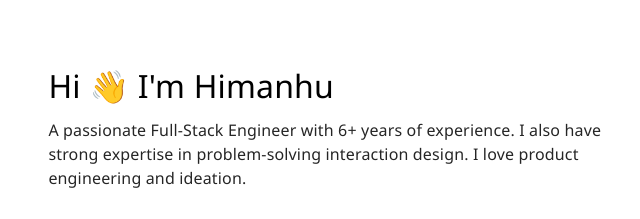
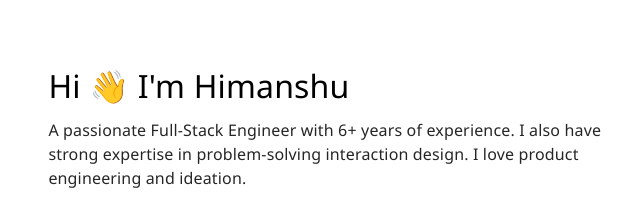
Before and after one commit to hello-himanshu-grover/hello-himanshu-grover.github.io, a plain HTML site: page index.html in a window 1280 px wide. Shown: the part 213-432 px from the top of the page, 54-694 px from the left. Drawn offline with Linux system fonts and the light colour scheme.

Commit message:
Update index.html

```diff
--- a/index.html
+++ b/index.html
@@ -11,7 +11,7 @@
         <section class="section1">
             <div class="intro intro-txt">
                 <h1>
-                    Hi 👋 I'm Himanhu
+                    Hi 👋 I'm Himanshu
                 </h1>
                 <p>
                     A passionate Full-Stack Engineer with 6+ years of experience. I also have strong expertise in problem-solving interaction design. I love product engineering and ideation.
```
